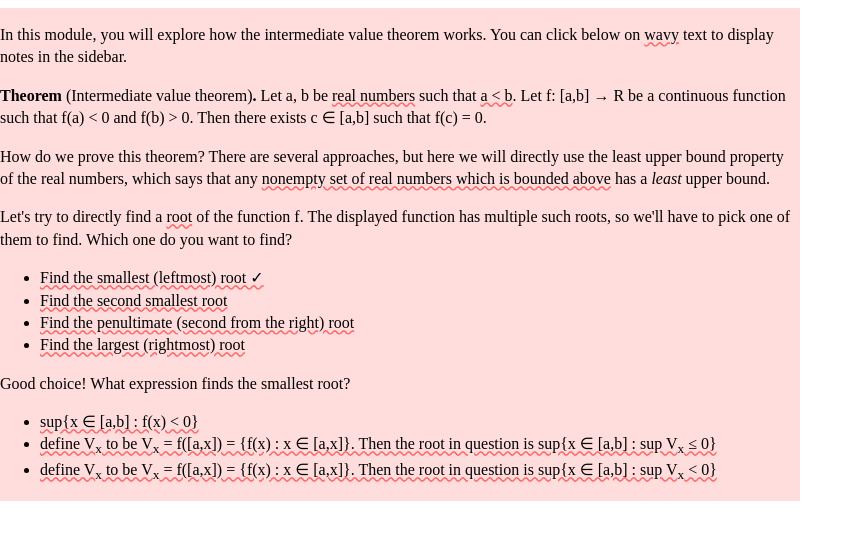
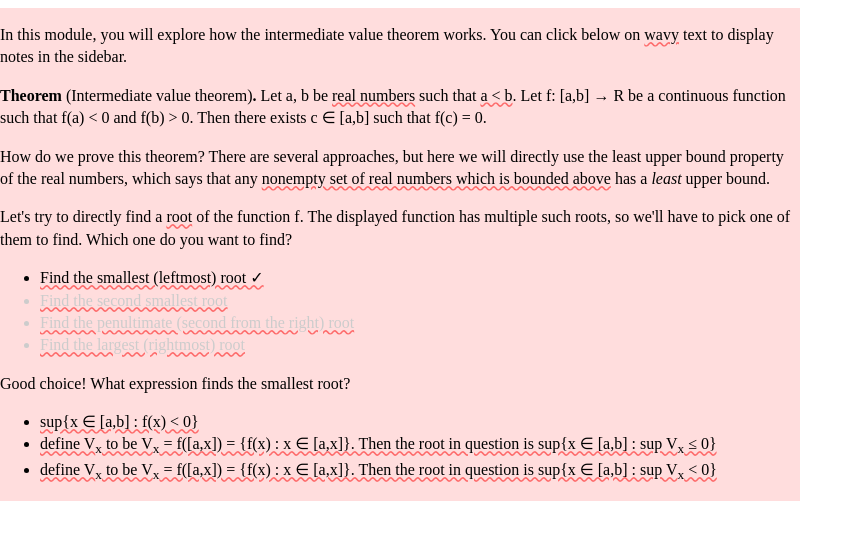
Before and after one commit to riceissa/ivt-explorer, a plain HTML site: page index.html in a window 1280 px wide. Both pictures are taken after a click on the element "Find the smallest (leftmost) root". Shown: the whole page, without its empty margins (0-863 px from the left). Drawn offline with Linux system fonts and the light colour scheme.

Commit message:
hide unselected options

```diff
--- a/index.html
+++ b/index.html
@@ -21,15 +21,15 @@
   <p>Let's try to directly find a <span class="clickable" onclick="toggle_show_sidebar('what_is_root')">root</span> of the function f. The displayed function has multiple such roots, so we'll have to pick one of them to find. Which one do you want to find?</p>
   <ul>
     <li><span id="smallest_root_option" class="clickable" onclick="next_step('smallest_root', this.id)">Find the smallest (leftmost) root</span></li>
-    <li><span class="clickable">Find the second smallest root</span></li>
-    <li><span class="clickable">Find the penultimate (second from the right) root</span></li>
-    <li><span class="clickable">Find the largest (rightmost) root</span></li>
+    <li><span id="second_smallest_root_option" class="clickable">Find the second smallest root</span></li>
+    <li><span id="penultimate_root_option" class="clickable">Find the penultimate (second from the right) root</span></li>
+    <li><span id="largest_root_option" class="clickable">Find the largest (rightmost) root</span></li>
   </ul>
   <div id="smallest_root" style="display: none;">
     <p>Good choice! What expression finds the smallest root?</p>
     <ul>
       <li><span class="clickable">sup{x ∈ [a,b] :  f(x) &lt; 0}</span></li>
-      <li><span class="clickable" id="vx_leq_zero_option" onclick="next_step('vx_leq_zero')">define V<sub>x</sub> to be V<sub>x</sub> = f([a,x]) = {f(x) : x ∈ [a,x]}. Then the root in question is sup{x ∈ [a,b] : sup V<sub>x</sub> ≤ 0}</span></li>
+      <li><span class="clickable" id="vx_leq_zero_option" onclick="next_step('vx_leq_zero', this.id)">define V<sub>x</sub> to be V<sub>x</sub> = f([a,x]) = {f(x) : x ∈ [a,x]}. Then the root in question is sup{x ∈ [a,b] : sup V<sub>x</sub> ≤ 0}</span></li>
       <li><span class="clickable">define V<sub>x</sub> to be V<sub>x</sub> = f([a,x]) = {f(x) : x ∈ [a,x]}. Then the root in question is sup{x ∈ [a,b] : sup V<sub>x</sub> &lt; 0}</span></li>
     </ul>
   </div>
--- a/main.js
+++ b/main.js
@@ -1,4 +1,3 @@
-
 function toggle_show_sidebar(elem_id) {
     // hide all the stuff in the sidebar, to make room for the new element to show
     var children = document.getElementById("sidebar").children;
@@ -21,4 +20,11 @@ function next_step(next_step_elem_id, option_elem_id) {
     if (! y.textContent.endsWith('✓')) {
         y.textContent += " ✓";
     }
+    var all_options = y.parentElement.parentElement.children;
+    console.log(all_options);
+    for (var i = 0; i < all_options.length; i++) {
+        if (all_options[i].firstChild.id != option_elem_id) {
+            all_options[i].style.color = "#ccc";
+        }
+    }
 }
```
